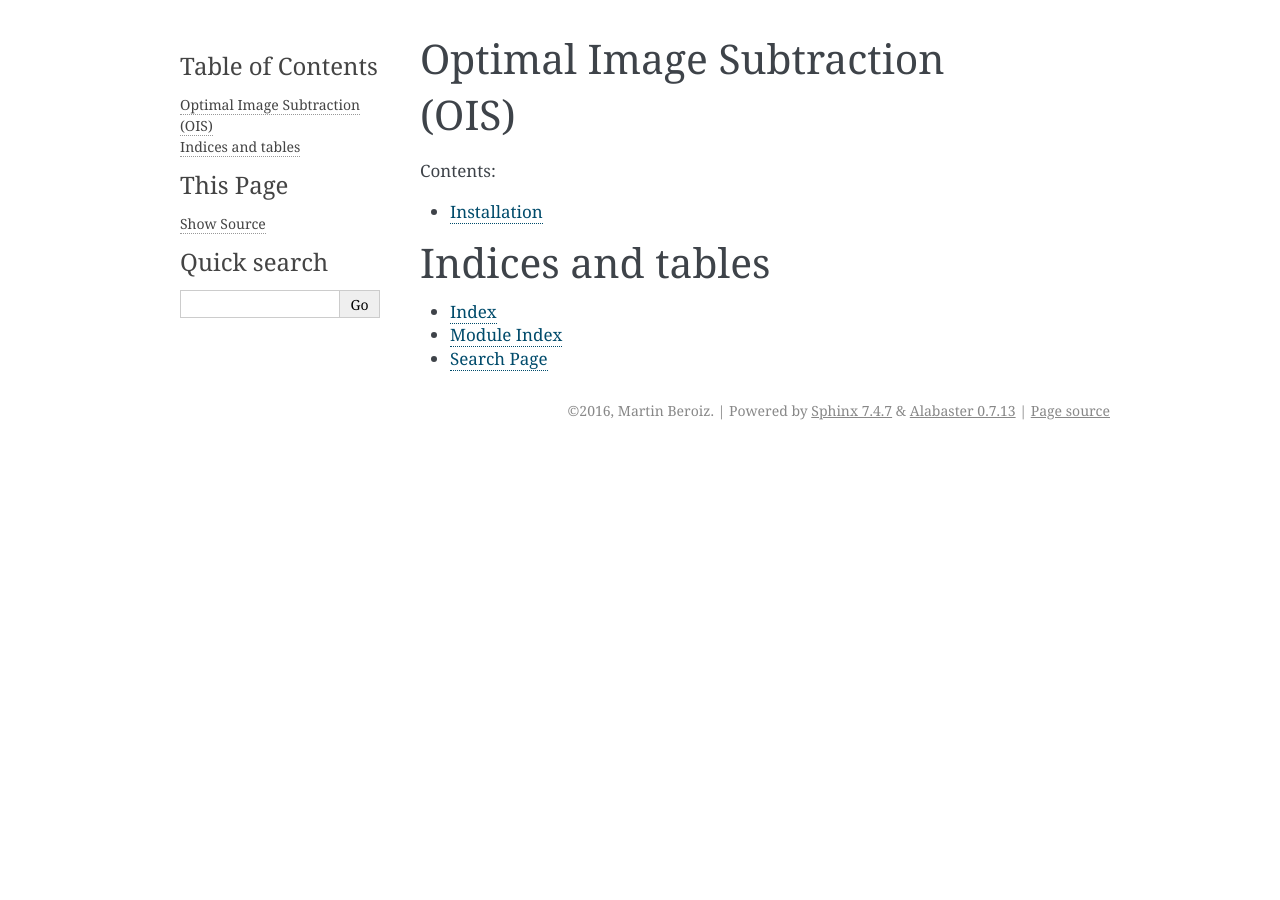
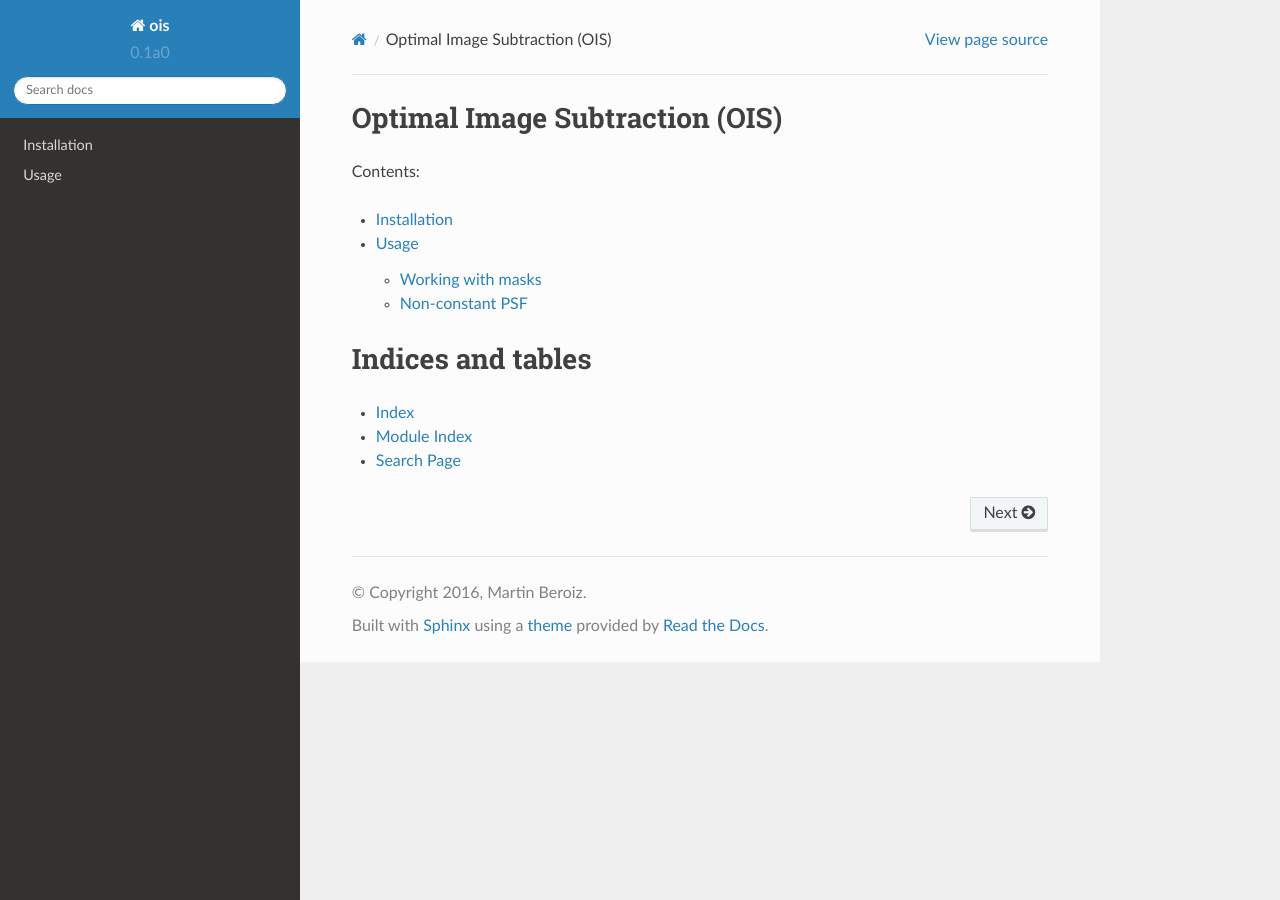
Before and after one commit to quatrope/ois, a Sphinx documentation site: the page built from docs/index.rst, in a window 1280 px wide. Built offline with Sphinx 7.4.7 and the Read the Docs theme 2.0.0, drawn with Linux system fonts in a browser that asks for light colours; some of the changed lines change nothing that is shown.

Commit message:
More docs

```diff
--- a/docs/conf.py
+++ b/docs/conf.py
@@ -111,7 +111,7 @@ todo_include_todos = False
 
 # The theme to use for HTML and HTML Help pages.  See the documentation for
 # a list of builtin themes.
-html_theme = 'alabaster'
+html_theme = 'sphinx_rtd_theme'
 
 # Theme options are theme-specific and customize the look and feel of a theme
 # further.  For a list of options available for each theme, see the
--- a/docs/index.rst
+++ b/docs/index.rst
@@ -7,6 +7,7 @@ Contents:
    :maxdepth: 2
 
    installation
+   usage
 
 Indices and tables
 ==================
--- /dev/null
+++ b/docs/usage.rst
@@ -0,0 +1,46 @@
+Usage
+=====
+
+If your image has a relatively narrow field of view, and your PSF doesn't change significatively across the field,
+you can use the method optimalkernelandbkg::
+
+    >>> optimal_image, kernel, background = optimalkernelandbkg(test_image, refimage)
+
+Here test_image is the image we want to analize and refimage is an archive or reference image from the same location in the sky, previously aligned with test_image.
+
+This will return the optimal_image, which is the convolution of refimage with a proper convolution kernel and
+background fit so that optimal_image be as close to test_image as possible.
+The default method for kernel fit is Bramich (2008), which uses the information of all pixels in the image and fits for every pixel in the convolution kernel independently.
+For more information on other fitting methods, see section ??.
+
+It's also provided the kernel and background that minimized the difference between test_image and optimal_image.
+
+The next step is just subtracting optimal_image from test_image::
+
+    >>> diff = test_image - optimal_image
+
+Working with masks
+------------------
+
+If your reference image or test image have bad sections of pixels, it can distort the kernel estimation.
+This is especially true when the fitting algorithm uses all the pixels in the image.
+
+To let ois know which pixels are good, you can create a numpy masked array, with True on bad pixels.
+The ois subtraction methods will ignore completely the information on those bad pixels.
+
+The returned image, will have a combined OR mask from the mask in test_image and the mask on refimage expanded to exclude pixels that would have used defective pixels in the convolution.
+
+If no mask is provided in both test_image and refimage, the returned image will be a numpy array (no mask).
+
+Non-constant PSF
+----------------
+
+When the image has a large field of view or lens defects, the PSF won't be constant across the CCD.
+
+In this case you may want to section your CCD into smaller regions on a grid:
+
+    >>> diff = subtractongrid(test_image, refimage, gridshape=(3, 2))
+
+This method will divide test_image into 3 rows and 2 columns and apply optimalkernelandbkg on each grid section.
+
+It uses a little bit of padding at the section boundaries for the convolution, when possible.
```
